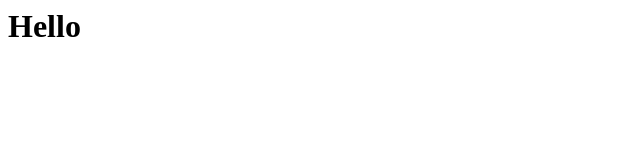
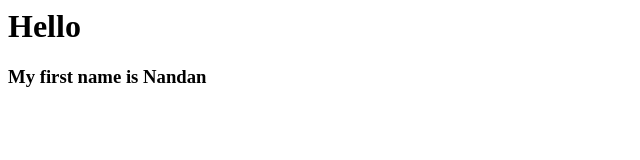
Before and after one commit to NandanNMIMS/Demo, a plain HTML site: page index.html in a window 1280 px wide. Shown: the whole page, without its empty margins (0-640 px from the left). Drawn offline with Linux system fonts and the light colour scheme.

Commit message:
change index.html

```diff
--- a/index.html
+++ b/index.html
@@ -1 +1,2 @@
 <h1>Hello</h1>
+<h3>My first name is Nandan</h3>
```
